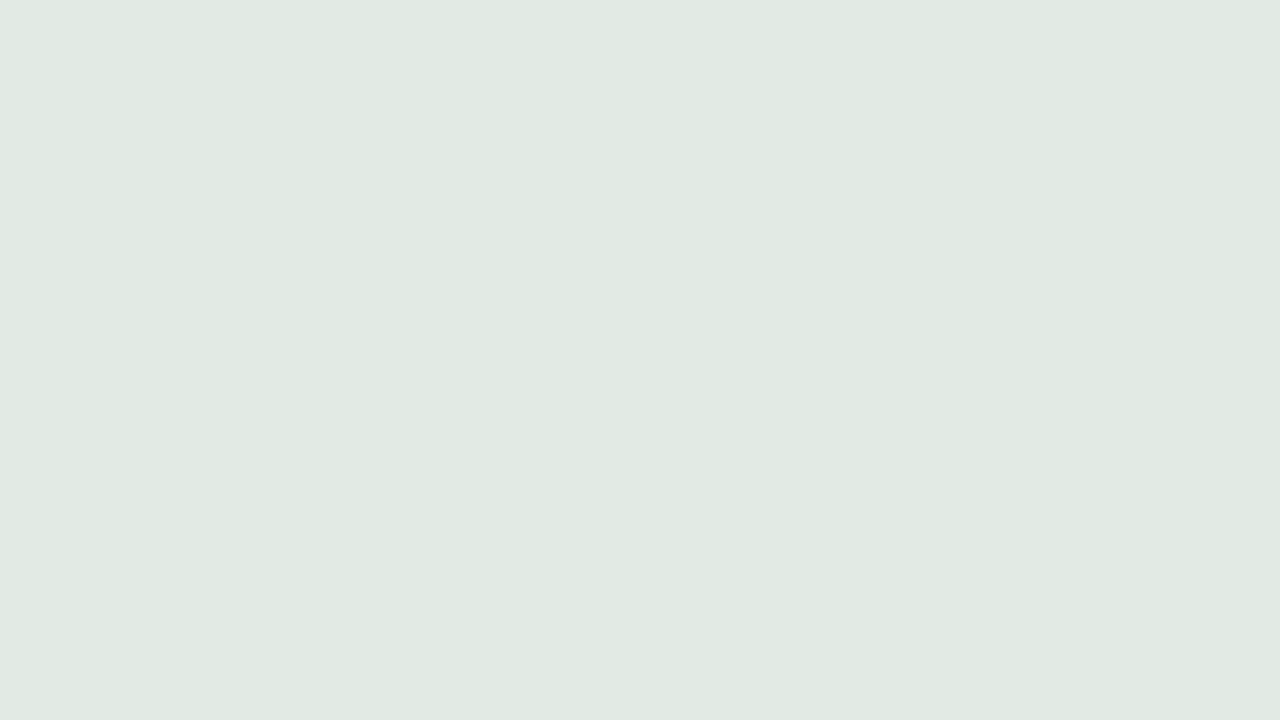
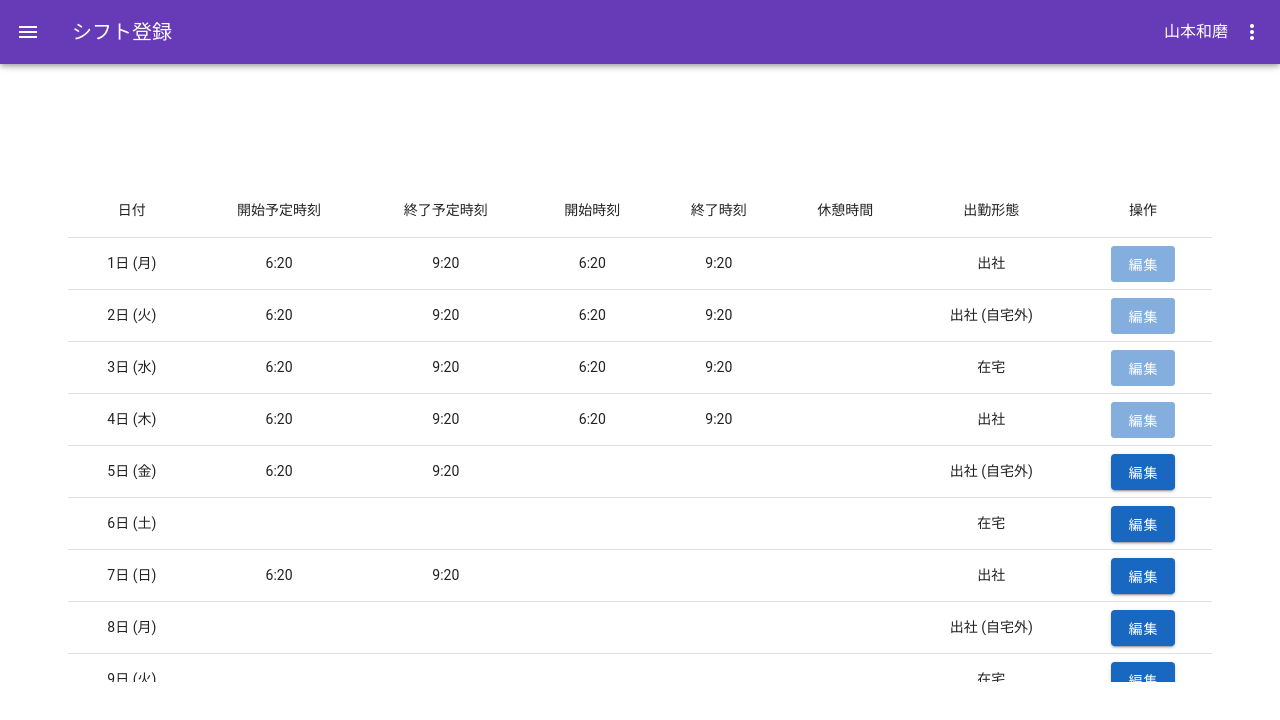
Before and after one commit to QhYamamoto/attendance_system, a Vue app: page /shift in a window 1280 px wide. Before the commit this address had no page. Shown: the top 720 px of the page. Built offline with nearby package versions, Linux system fonts and the light colour scheme; what @vee-validate/i18n would draw is missing.

Commit message:
出退勤打刻画面、シフト登録画面仮実装

```diff
--- a/package.json
+++ b/package.json
@@ -24,6 +24,7 @@
     "yup": "^1.3.3"
   },
   "devDependencies": {
+    "@mdi/font": "^7.4.47",
     "@rushstack/eslint-patch": "^1.3.3",
     "@tsconfig/node20": "^20.1.2",
     "@types/node": "^20.11.10",
--- a/src/App.vue
+++ b/src/App.vue
@@ -3,5 +3,9 @@ import { RouterView } from "vue-router"
 </script>
 
 <template>
-  <RouterView />
+  <v-app>
+    <div class="d-flex align-center justify-center" style="height: 100vh">
+      <RouterView />
+    </div>
+  </v-app>
 </template>
--- /dev/null
+++ b/src/components/NavBar.vue
@@ -0,0 +1,75 @@
+<script setup lang="ts">
+import { ref } from "vue"
+
+defineProps({
+  title: String,
+})
+
+const isShown = ref(false)
+
+const menuItems = [
+  {
+    label: "登録情報編集",
+    to: "/employee/edit",
+  },
+  {
+    label: "パスワード変更",
+    to: "/employee/edit",
+  },
+]
+
+const drawerItems = [
+  {
+    label: "出退勤打刻",
+    to: "/",
+  },
+  {
+    label: "シフト登録",
+    to: "shift",
+  },
+  {
+    label: "シフト一覧表",
+    to: "/shift-table",
+  },
+]
+</script>
+
+<template>
+  <v-app-bar color="deep-purple accent-4" dark prominent>
+    <v-app-bar-nav-icon @click.stop="isShown = !isShown"> </v-app-bar-nav-icon>
+    <v-toolbar-title>{{ title }}</v-toolbar-title>
+    <template v-slot:append>
+      <v-menu>
+        <template v-slot:activator="{ props }">
+          <p>山本和磨</p>
+          <v-btn icon v-bind="props">
+            <v-icon>mdi-dots-vertical</v-icon>
+          </v-btn>
+        </template>
+
+        <v-list dense nav>
+          <v-list-item
+            link
+            v-for="item in menuItems"
+            :key="item.label"
+            :to="item.to"
+          >
+            <v-list-item-title>{{ item.label }}</v-list-item-title>
+          </v-list-item>
+        </v-list>
+      </v-menu>
+    </template>
+  </v-app-bar>
+  <v-navigation-drawer v-model="isShown" absolute temporary>
+    <v-list dense nav>
+      <v-list-item
+        v-for="item in drawerItems"
+        :key="item.label"
+        link
+        :to="item.to"
+      >
+        <v-list-item-title>{{ item.label }}</v-list-item-title>
+      </v-list-item>
+    </v-list>
+  </v-navigation-drawer>
+</template>
--- a/src/main.ts
+++ b/src/main.ts
@@ -15,6 +15,8 @@ import * as directives from "vuetify/directives"
 import App from "./App.vue"
 import router from "./router"
 
+import "@mdi/font/css/materialdesignicons.css"
+
 defineRule("required", required)
 
 configure({
@@ -30,6 +32,9 @@ const pinia = createPinia().use(piniaPluginPersistedstate)
 const vuetify = createVuetify({
   components,
   directives,
+  icons: {
+    defaultSet: "mdi",
+  },
 })
 
 createApp(App).use(vuetify).use(pinia).use(router).mount("#app")
--- a/src/pages/TopView.vue
+++ b/src/pages/TopView.vue
@@ -1,4 +1,5 @@
 <script setup lang="ts">
+import NavBar from "@/components/NavBar.vue"
 import { API_META } from "@/constants/api"
 import { Request } from "@/modules/api"
 import { useAuthStore } from "@/stores/auth"
@@ -37,9 +38,33 @@ const resetStore = () => {
 </script>
 
 <template>
-  <div>TOP画面</div>
-  <button @click="setStore">ログイン</button>
-  <button @click="resetStore">ログアウト</button>
-  <p>{{ authStore.isLoggedIn ? "ログイン中" : "ログアウト中" }}</p>
+  <NavBar title="出退勤打刻" />
+  <v-main>
+    <v-container
+      class="d-flex flex-column align-center justify-center"
+      style="height: 100%"
+    >
+      <v-row class="d-flex align-end mb-5" style="font-size: 2rem">
+        15:33:56
+      </v-row>
+      <v-row>
+        <v-col cols="6">
+          <v-btn
+            @click="setStore"
+            color="primary"
+            style="width: 150px; height: 100px; font-size: 1.5rem"
+            >出勤</v-btn
+          >
+        </v-col>
+        <v-col cols="6">
+          <v-btn
+            @click="resetStore"
+            color="error"
+            style="width: 150px; height: 100px; font-size: 1.5rem"
+            >退勤</v-btn
+          >
+        </v-col>
+      </v-row>
+    </v-container>
+  </v-main>
 </template>
-@/stores/auth
--- a/src/pages/attendance/IndexDailyAttendance.vue
+++ b/src/pages/attendance/IndexDailyAttendance.vue
@@ -1,101 +1,138 @@
 <script setup lang="ts">
-import { Field, useFieldArray, useForm } from "vee-validate"
-import * as yup from "yup"
+import NavBar from "@/components/NavBar.vue"
 
-// 入力フォームのバリデーション
-const postRegisterSchema = yup.object({
-  dailyAttendances: yup
-    .array()
-    .of(
-      yup.object().shape({
-        plannedStartTime: yup.string().required(),
-        plannedEndTime: yup.string(),
-      })
-    )
-    .strict(),
-})
+const headers = [
+  "日付",
+  "開始予定時刻",
+  "終了予定時刻",
+  "開始時刻",
+  "終了時刻",
+  "休憩時間",
+  "出勤形態",
+  "操作",
+]
 
-let dummy: {
-  date: number
-  plannedStartTime: string
-  plannedEndTime: string
-}[] = []
-for (let index = 1; index < 30; index++) {
-  dummy.push({
-    date: index,
+const dailyAttendances = [
+  {
+    date: "1日 (月)",
     plannedStartTime: "6:20",
-    plannedEndTime: "6:20",
-  })
-}
-
-const { handleSubmit } = useForm({
-  validationSchema: postRegisterSchema,
-  initialValues: {
-    dailyAttendances: dummy,
+    plannedEndTime: "9:20",
+    startTime: "6:20",
+    endTime: "9:20",
+    commuteMethod: 1,
   },
-})
-
-const onSubmit = handleSubmit((values) => {
-  alert(JSON.stringify(values, null, 2))
-})
-
-// urlの配列項目
-const { fields: urlFields } = useFieldArray("dailyAttendances")
+  {
+    date: "2日 (火)",
+    plannedStartTime: "6:20",
+    plannedEndTime: "9:20",
+    startTime: "6:20",
+    endTime: "9:20",
+    commuteMethod: 2,
+  },
+  {
+    date: "3日 (水)",
+    plannedStartTime: "6:20",
+    plannedEndTime: "9:20",
+    startTime: "6:20",
+    endTime: "9:20",
+    commuteMethod: 3,
+  },
+  {
+    date: "4日 (木)",
+    plannedStartTime: "6:20",
+    plannedEndTime: "9:20",
+    startTime: "6:20",
+    endTime: "9:20",
+    commuteMethod: 1,
+  },
+  {
+    date: "5日 (金)",
+    plannedStartTime: "6:20",
+    plannedEndTime: "9:20",
+    startTime: "",
+    endTime: "",
+    commuteMethod: 2,
+  },
+  {
+    date: "6日 (土)",
+    plannedStartTime: "",
+    plannedEndTime: "",
+    startTime: "",
+    endTime: "",
+    commuteMethod: 3,
+  },
+  {
+    date: "7日 (日)",
+    plannedStartTime: "6:20",
+    plannedEndTime: "9:20",
+    startTime: null,
+    endTime: null,
+    commuteMethod: 1,
+  },
+  {
+    date: "8日 (月)",
+    plannedStartTime: "",
+    plannedEndTime: "",
+    startTime: null,
+    endTime: null,
+    commuteMethod: 2,
+  },
+  {
+    date: "9日 (火)",
+    plannedStartTime: "",
+    plannedEndTime: "",
+    startTime: null,
+    endTime: null,
+    commuteMethod: 3,
+  },
+  {
+    date: "10日 (水)",
+    plannedStartTime: "6:20",
+    plannedEndTime: "9:20",
+    startTime: null,
+    endTime: null,
+    commuteMethod: 1,
+  },
+]
 </script>
 
 <template>
-  <div>勤怠入力画面</div>
-  <span>
-    <form @submit="onSubmit">
-      <table>
+  <NavBar title="シフト登録" />
+  <v-main>
+    <v-container class="d-flex flex-column align-center justify-center">
+      <v-col cols="12">
+        <v-table fixed-header height="500px">
           <thead>
             <tr>
-            <th>日付</th>
-            <th>開始時刻</th>
-            <th>終了時刻</th>
+              <th v-for="header in headers" :key="header" class="text-center">
+                {{ header }}
+              </th>
             </tr>
           </thead>
           <tbody>
-          <tr v-for="(field, idx) in urlFields" :key="idx">
-            <td>{{ dummy[idx].date }}日</td>
-            <td>
-              <Field
-                :id="`siteName_${idx}`"
-                :name="`dailyAttendances[${idx}].plannedStartTime`"
-                style="width: 100%; height: 100%"
-              />
+            <tr v-for="(attendance, i) in dailyAttendances" :key="i">
+              <td class="text-center">{{ attendance.date }}</td>
+              <td class="text-center">{{ attendance.plannedStartTime }}</td>
+              <td class="text-center">{{ attendance.plannedEndTime }}</td>
+              <td class="text-center">{{ attendance.startTime }}</td>
+              <td class="text-center">{{ attendance.endTime }}</td>
+              <td class="text-center"></td>
+              <td class="text-center">
+                {{
+                  attendance.commuteMethod === 1
+                    ? "出社"
+                    : attendance.commuteMethod === 2
+                    ? "出社 (自宅外)"
+                    : "在宅"
+                }}
               </td>
-            <td>
-              <Field
-                :id="`referenceUrls_${idx}`"
-                :name="`dailyAttendances[${idx}].plannedEndTime`"
-              />
+              <td class="text-center">
+                <v-btn color="primary" :disabled="i < 4"> 編集</v-btn>
               </td>
             </tr>
           </tbody>
-      </table>
-      <v-btn type="submit">送信</v-btn>
-    </form>
-  </span>
+        </v-table>
+      </v-col>
+    </v-container>
+  </v-main>
 </template>
-
-<style scoped lang="scss">
-table {
-  border-collapse: collapse;
-  width: 100%;
-}
-
-td,
-th {
-  border: 1px solid $c-primary--lighter;
-  text-align: left;
-  input:focus {
-    outline: none;
-  }
-}
-
-th {
-  color: white;
-  background-color: $c-primary;
-}
-</style>
--- a/src/router/index.ts
+++ b/src/router/index.ts
@@ -38,9 +38,9 @@ const router = createRouter({
       name: ROUTE_NAMES.top,
       component: TopView,
     },
-    // 勤怠入力画面 (勤怠一覧画面)
+    // 勤怠登録画面
     {
-      path: "/index",
+      path: "/shift",
       name: ROUTE_NAMES.attendance.index,
       component: IndexDailyAttendance,
     },
```
Also changed, not shown: 1 other file (tests, documents, lock files or other folders). Lines whose indentation alone changed are shown as unchanged.
